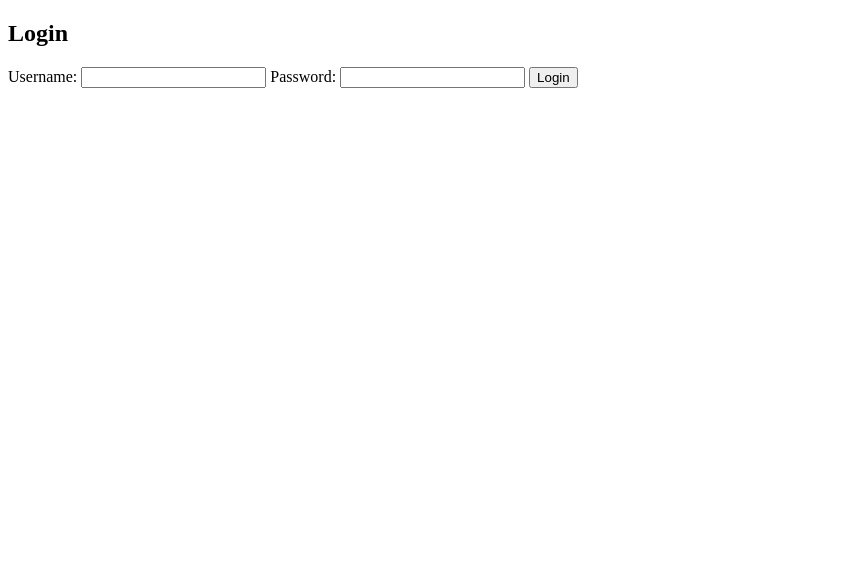
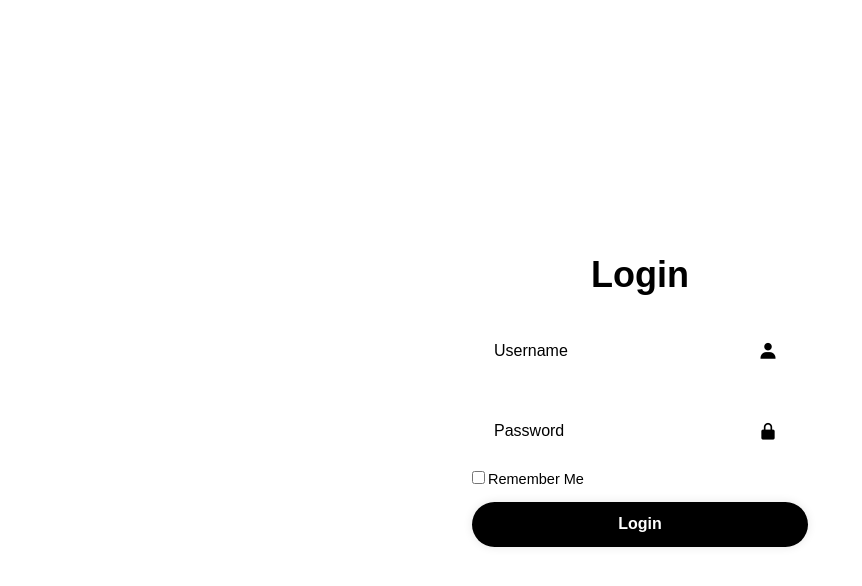
Before and after one commit to bsandipan99/realtime-chat, a Django app: page / in a window 1280 px wide. Shown: the top 586 px of the page, without its empty margins (0-862 px from the left). Run offline with Django 5.2, Linux system fonts and the light colour scheme.

Commit message:
Updating login page

```diff
--- /dev/null
+++ b/rtchat/static/css/styles.css
@@ -0,0 +1,104 @@
+*{
+    margin: 0;
+    padding: 0;
+    box-sizing: border-box;
+    font-family: "Poppins", sans-serif;
+  }
+  body{
+    display: flex;
+    justify-content: center;
+    align-items: center;
+    min-height: 100vh;
+    background-size: cover;
+    background-position: center;
+  }
+  .wrapper{
+    width: 420px;
+    background: transparent;
+    border: 2px solid rgba(255, 255, 255, .2);
+    backdrop-filter: blur(9px);
+    color: #000;
+    border-radius: 12px;
+    padding: 30px 40px;
+  }
+  .wrapper h1{
+    font-size: 36px;
+    text-align: center;
+  }
+  .wrapper .input-box{
+    position: relative;
+    width: 100%;
+    height: 50px;
+
+    margin: 30px 0;
+  }
+  .input-box input{
+    width: 100%;
+    height: 100%;
+    background: transparent;
+    border: none;
+    outline: none;
+    border: 2px solid rgba(255, 255, 255, .2);
+    border-radius: 40px;
+    font-size: 16px;
+    color: #000;
+    padding: 20px 45px 20px 20px;
+  }
+  .input-box input::placeholder{
+    color: #000;
+  }
+  .input-box i{
+    position: absolute;
+    right: 20px;
+    top: 30%;
+    transform: translate(-50%);
+    font-size: 20px;
+
+  }
+  .wrapper .remember-forgot{
+    display: flex;
+    justify-content: space-between;
+    font-size: 14.5px;
+    margin: -15px 0 15px;
+  }
+  .remember-forgot label input{
+    accent-color: #fff;
+    margin-right: 3px;
+
+  }
+  .remember-forgot a{
+    color: #fff;
+    text-decoration: none;
+
+  }
+  .remember-forgot a:hover{
+    text-decoration: underline;
+  }
+  .wrapper .btn{
+    width: 100%;
+    height: 45px;
+    color: #fff;
+    background: #000;
+    border: none;
+    outline: none;
+    border-radius: 40px;
+    box-shadow: 0 0 10px rgba(0, 0, 0, .1);
+    cursor: pointer;
+    font-size: 16px;
+    color: #fff;
+    font-weight: 600;
+  }
+  .wrapper .register-link{
+    font-size: 14.5px;
+    text-align: center;
+    margin: 20px 0 15px;
+
+  }
+  .register-link p a{
+    color: #000;
+    text-decoration: none;
+    font-weight: 600;
+  }
+  .register-link p a:hover{
+    text-decoration: underline;
+  }
--- a/rtchat/templates/rtchat/login.html
+++ b/rtchat/templates/rtchat/login.html
@@ -1,20 +1,33 @@
+{% load static %}
 <!DOCTYPE html>
 <html>
 <head>
+    <meta charset="UTF-8">
+    <meta name="viewport" content="width=device-width, initial-scale=1.0">
     <title>Login</title>
-</head>
+    <link rel="stylesheet" href="{% static 'css/styles.css' %}">
+    <link href='https://unpkg.com/boxicons@2.1.4/css/boxicons.min.css' rel='stylesheet'></head>
 <body>
-    <h2>Login</h2>
-    {% if error %}
-        <p style="color: red;">{{ error }}</p>
-    {% endif %}
-    <form method="post">
-        {% csrf_token %}
-        <label for="username">Username:</label>
-        <input type="text" name="username" required>
-        <label for="password">Password:</label>
-        <input type="password" name="password" required>
-        <button type="submit">Login</button>
-    </form>
+    <div class="wrapper">
+        {% if error %}
+            <p style="color: red;">{{ error }}</p>
+        {% endif %}
+        <form action="" method="POST">
+          {% csrf_token %}
+          <h1>Login</h1>
+          <div class="input-box">
+            <input type="text" placeholder="Username" name="username" required>
+            <i class='bx bxs-user'></i>
+          </div>
+          <div class="input-box">
+            <input type="password" placeholder="Password" name="password" required>
+            <i class='bx bxs-lock-alt' ></i>
+          </div>
+          <div class="remember-forgot">
+            <label><input type="checkbox">Remember Me</label>
+          </div>
+          <button type="submit" class="btn">Login</button>
+        </form>
+      </div>
 </body>
 </html>
```
